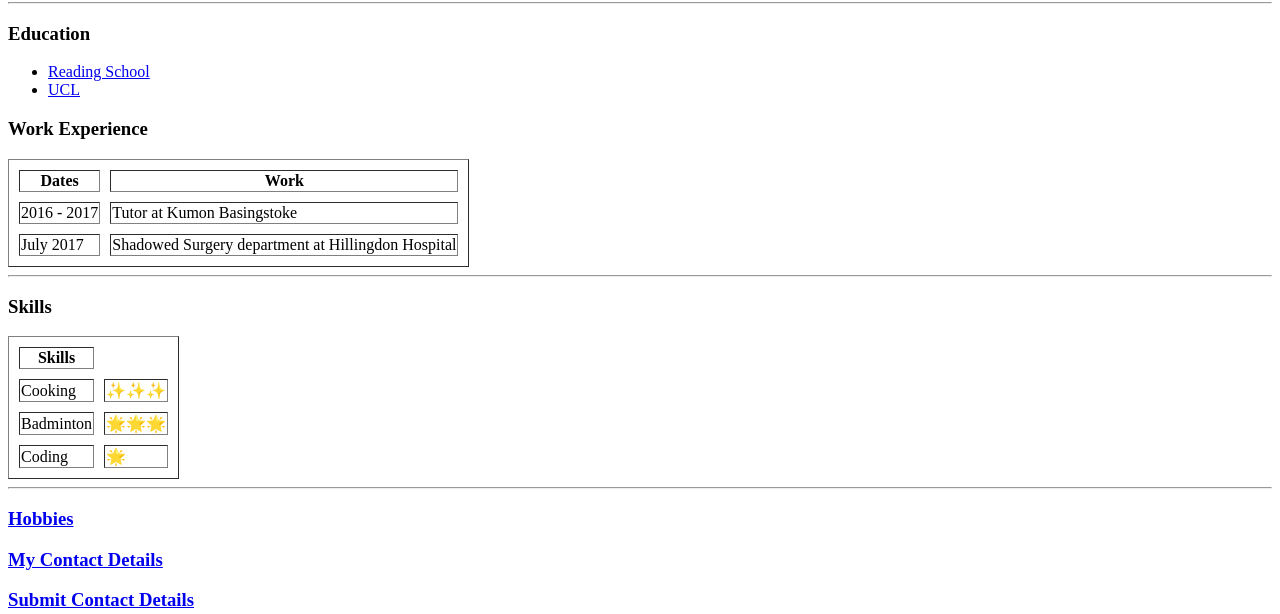
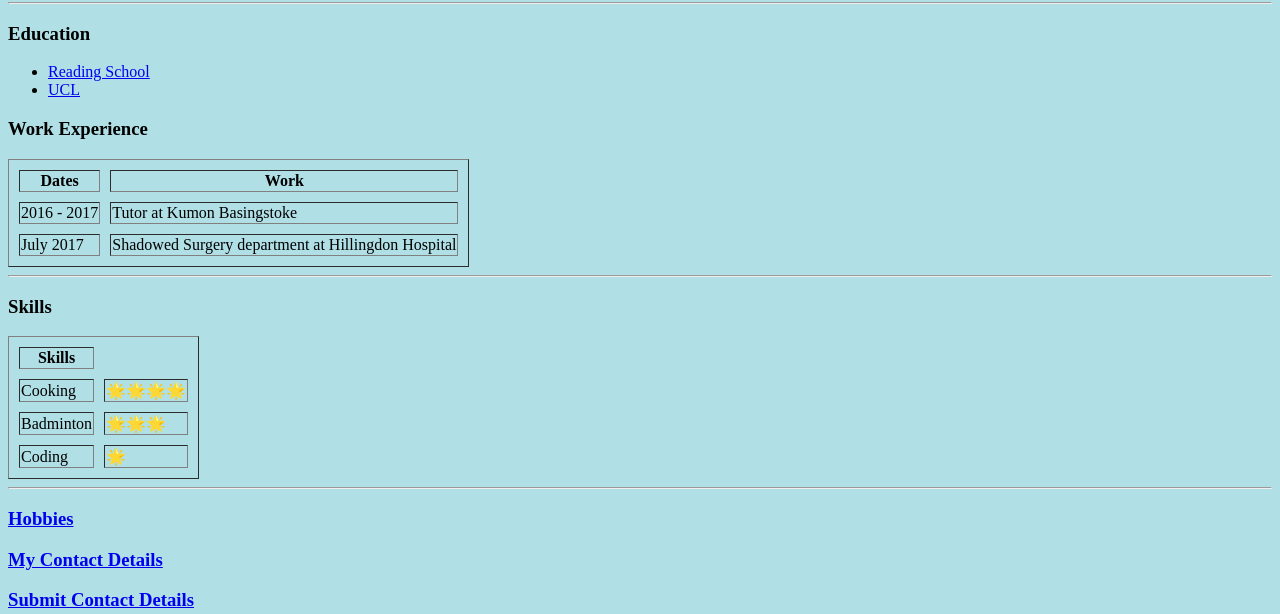
Before and after one commit to JunkaiZhu/cv-draft-1, a plain HTML site: page index.html in a window 1280 px wide. Shown: the part 340-954 px from the top of the page. Drawn offline with Linux system fonts and the light colour scheme.

Commit message:
cv-draft-1

```diff
--- a/index.html
+++ b/index.html
@@ -6,7 +6,7 @@
     <title>🌟 Junkai's Personal Site</title>
 </head>
 
-<body>
+<body style="background-color: powderblue">
     <table cellspacing="10">
         <tr>
             <td><img src="https://scontent-lhr8-1.xx.fbcdn.net/v/t1.0-1/p160x160/49327545_1977734868947216_6502657486317682688_o.jpg?_nc_cat=102&_nc_sid=dbb9e7&_nc_ohc=tCxOLONfXaAAX9ikEMn&_nc_ht=scontent-lhr8-1.xx&_nc_tp=6&oh=ab6dda822f561d19cbf80138527429b3&oe=5EEE285B"
@@ -54,7 +54,7 @@
         <tbody>
             <tr>
                 <td>Cooking</td>
-                <td>✨✨✨</td>
+                <td>🌟🌟🌟🌟</td>
             </tr>
             <tr>
                 <td>Badminton</td>
@@ -73,10 +73,12 @@
     <a href="contact_details.html">
         <h3>My Contact Details</h3>
     </a>
-    <a href="submit_contact_details.html"><h3>Submit Contact Details</h3></a><br>
+    <a href="submit_contact_details.html">
+        <h3>Submit Contact Details</h3>
+    </a><br>
     <hr>
-    <img src="images/chicago 4k.jpg" alt="" height="160" width="160">
-
+    <img src="images/chicago 4k.jpg" alt="" height="160" width="160"><br>
+    <iframe width="560" height="315" src="https://www.youtube.com/embed/X8zLJlU_-60" frameborder="0" allow="accelerometer; autoplay; encrypted-media; gyroscope; picture-in-picture" allowfullscreen></iframe>
 </body>
 
 </html>
```
